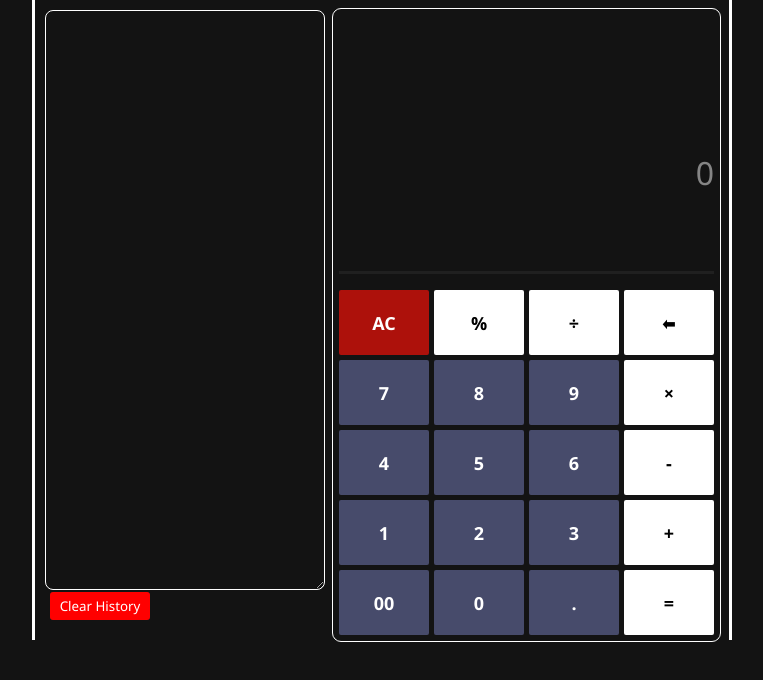
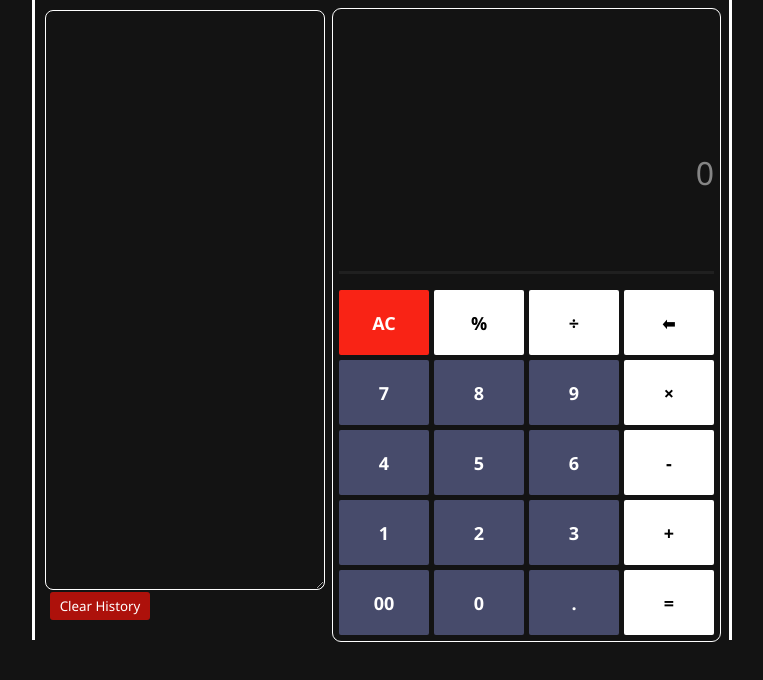
Before and after one commit to zero-termux/calculator, a plain HTML site: page index.html in a window 1280 px wide. Shown: the whole page, without its empty margins (258-1021 px from the left). Drawn offline with Linux system fonts and the light colour scheme.

Commit message:
Update kalku.css

```diff
--- a/kalku.css
+++ b/kalku.css
@@ -123,7 +123,7 @@
     }
 
     #clear {
-      background: rgb(173,17,11);
+      background: rgb(249,35,21);
       color: white;
       clear: both;
     }
@@ -145,7 +145,7 @@
        width: 100px;
        padding: 5px;
        border-radius: 3px;
-       background-color: red;
+       background-color: rgb(173,17,11);
        color: white;
        border: none;
        bottom: 20px;
```
